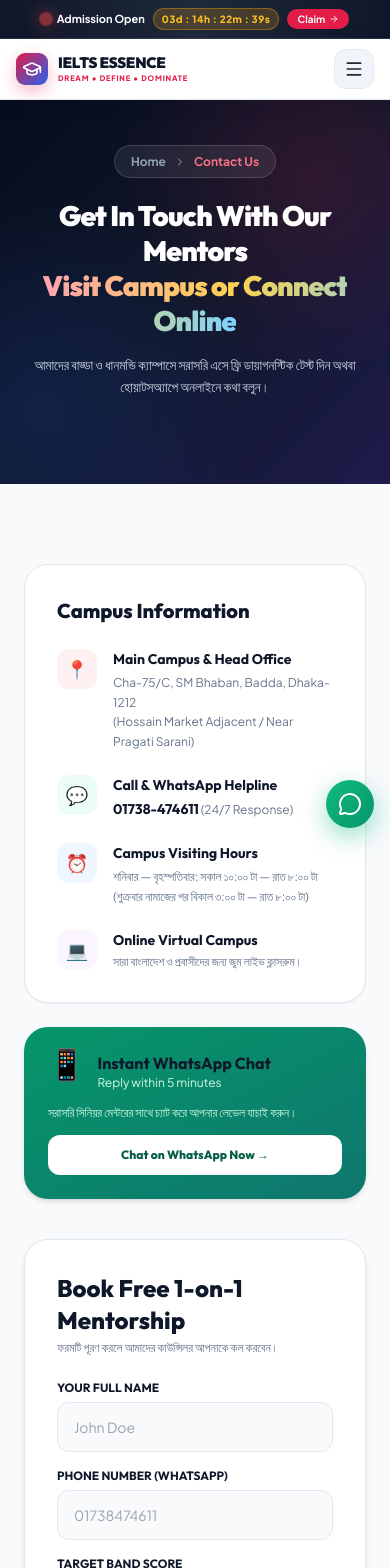
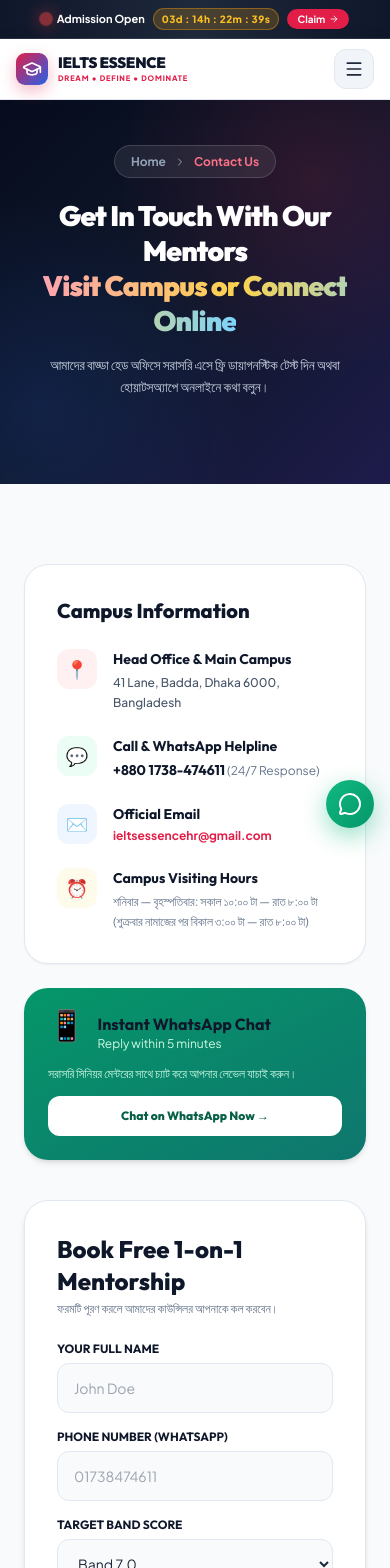
Before and after one commit to raihancsegit/ieltsessence, a Next.js app: page /contact in a window 390 px wide. Shown: the top 1568 px of the page. Built offline with nearby package versions, Linux system fonts and the light colour scheme.

Commit message:
chore(contact): update official address, email, phone & WhatsApp across entire site

```diff
--- a/src/app/contact/page.tsx
+++ b/src/app/contact/page.tsx
@@ -50,7 +50,7 @@
           </h1>
 
           <p className="inner-hero-subtitle">
-            আমাদের বাড্ডা ও ধানমন্ডি ক্যাম্পাসে সরাসরি এসে ফ্রি ডায়াগনস্টিক টেস্ট দিন অথবা হোয়াটসঅ্যাপে অনলাইনে কথা বলুন।
+            আমাদের বাড্ডা হেড অফিসে সরাসরি এসে ফ্রি ডায়াগনস্টিক টেস্ট দিন অথবা হোয়াটসঅ্যাপে অনলাইনে কথা বলুন।
           </p>
         </div>
       </section>
@@ -72,10 +72,9 @@
                     📍
                   </div>
                   <div>
-                    <h4 className="font-bold text-slate-900 text-sm font-heading">Main Campus & Head Office</h4>
-                    <p className="text-xs text-slate-500 mt-1 leading-relaxed">
-                      Cha-75/C, SM Bhaban, Badda, Dhaka-1212<br />
-                      (Hossain Market Adjacent / Near Pragati Sarani)
+                    <h4 className="font-bold text-slate-900 text-sm font-heading">Head Office & Main Campus</h4>
+                    <p className="text-xs text-slate-600 mt-1 leading-relaxed font-medium">
+                      41 Lane, Badda, Dhaka 6000, Bangladesh
                     </p>
                   </div>
                 </div>
@@ -88,14 +87,27 @@
                   <div>
                     <h4 className="font-bold text-slate-900 text-sm font-heading">Call & WhatsApp Helpline</h4>
                     <p className="text-xs text-slate-500 mt-1">
-                      <strong className="text-slate-900 text-sm font-heading">01738-474611</strong> (24/7 Response)
+                      <strong className="text-slate-900 text-sm font-heading">+880 1738-474611</strong> (24/7 Response)
                     </p>
                   </div>
                 </div>
 
-                {/* Item 3: Hours */}
+                {/* Item 3: Email */}
                 <div className="flex items-start gap-4">
                   <div className="w-10 h-10 rounded-xl bg-blue-50 text-blue-600 flex items-center justify-center text-lg flex-shrink-0">
+                    ✉️
+                  </div>
+                  <div>
+                    <h4 className="font-bold text-slate-900 text-sm font-heading">Official Email</h4>
+                    <p className="text-xs text-slate-600 mt-1">
+                      <a href="mailto:ieltsessencehr@gmail.com" className="text-rose-600 font-bold hover:underline">ieltsessencehr@gmail.com</a>
+                    </p>
+                  </div>
+                </div>
+
+                {/* Item 4: Hours */}
+                <div className="flex items-start gap-4">
+                  <div className="w-10 h-10 rounded-xl bg-amber-50 text-amber-600 flex items-center justify-center text-lg flex-shrink-0">
                     ⏰
                   </div>
                   <div>
@@ -103,19 +115,6 @@
                     <p className="text-xs text-slate-500 mt-1 leading-relaxed">
                       শনিবার — বৃহস্পতিবার: সকাল ১০:০০ টা — রাত ৮:০০ টা<br />
                       (শুক্রবার নামাজের পর বিকাল ৩:০০ টা — রাত ৮:০০ টা)
-                    </p>
-                  </div>
-                </div>
-
-                {/* Item 4: Online Zoom */}
-                <div className="flex items-start gap-4">
-                  <div className="w-10 h-10 rounded-xl bg-purple-50 text-purple-600 flex items-center justify-center text-lg flex-shrink-0">
-                    💻
-                  </div>
-                  <div>
-                    <h4 className="font-bold text-slate-900 text-sm font-heading">Online Virtual Campus</h4>
-                    <p className="text-xs text-slate-500 mt-1">
-                      সারা বাংলাদেশ ও প্রবাসীদের জন্য জুম লাইভ ক্লাসরুম।
                     </p>
                   </div>
                 </div>
@@ -347,28 +346,28 @@
               <div className="w-10 h-10 rounded-xl bg-rose-50 text-rose-600 flex items-center justify-center font-bold text-lg">🎓</div>
               <h4 className="font-bold text-slate-900 text-sm font-heading">Admission & Batch Info</h4>
               <p className="text-xs text-slate-500">নতুন ব্যাচের সময়সূচী ও সিট বুকিং</p>
-              <div className="text-xs font-bold text-rose-600 pt-1 font-heading">01738-474611 (Ext. 1)</div>
+              <div className="text-xs font-bold text-rose-600 pt-1 font-heading">+880 1738-474611</div>
             </div>
 
             <div className="bg-white p-6 rounded-3xl border border-slate-200 shadow-sm space-y-2 hover-elevate">
               <div className="w-10 h-10 rounded-xl bg-blue-50 text-blue-600 flex items-center justify-center font-bold text-lg">✈️</div>
               <h4 className="font-bold text-slate-900 text-sm font-heading">Study Abroad & Visa</h4>
               <p className="text-xs text-slate-500">ইউনিভার্সিটি শর্টলিস্ট ও এসওপি রিভিউ</p>
-              <div className="text-xs font-bold text-blue-600 pt-1 font-heading">01738-474611 (Ext. 2)</div>
+              <div className="text-xs font-bold text-blue-600 pt-1 font-heading">+880 1738-474611</div>
             </div>
 
             <div className="bg-white p-6 rounded-3xl border border-slate-200 shadow-sm space-y-2 hover-elevate">
               <div className="w-10 h-10 rounded-xl bg-purple-50 text-purple-600 flex items-center justify-center font-bold text-lg">✍️</div>
-              <h4 className="font-bold text-slate-900 text-sm font-heading">Writing Evaluation Desk</h4>
+              <h4 className="font-bold text-slate-900 text-sm font-heading">Writing & Support Desk</h4>
               <p className="text-xs text-slate-500">রচনা জমা ও লাল কালি কারেকশন ফিডব্যাক</p>
-              <div className="text-xs font-bold text-purple-600 pt-1 font-heading">writing@ieltsessence.com</div>
+              <div className="text-xs font-bold text-purple-600 pt-1 font-heading">ieltsessencehr@gmail.com</div>
             </div>
 
             <div className="bg-white p-6 rounded-3xl border border-slate-200 shadow-sm space-y-2 hover-elevate">
               <div className="w-10 h-10 rounded-xl bg-emerald-50 text-emerald-600 flex items-center justify-center font-bold text-lg">👨‍🏫</div>
-              <h4 className="font-bold text-slate-900 text-sm font-heading">Founder's Direct Office</h4>
-              <p className="text-xs text-slate-500">জুয়েল স্যারের সাথে সরাসরি এপয়েন্টমেন্ট</p>
-              <div className="text-xs font-bold text-emerald-600 pt-1 font-heading">mentor@ieltsessence.com</div>
+              <h4 className="font-bold text-slate-900 text-sm font-heading">Mentor Direct Contact</h4>
+              <p className="text-xs text-slate-500">জুয়েল স্যারের সাথে সরাসরি যোগাযোগ</p>
+              <div className="text-xs font-bold text-emerald-600 pt-1 font-heading">ieltsessencehr@gmail.com</div>
             </div>
           </div>
         </div>
--- a/src/app/page.tsx
+++ b/src/app/page.tsx
@@ -94,7 +94,7 @@
     },
     {
       q: "5. Do you offer online classes?",
-      a: "Yes, we offer live interactive online classes with HD recording access as well as physical offline classes at our SM Bhaban, Badda campus."
+      a: "Yes, we offer live interactive online classes with HD recording access as well as physical offline classes at our 41 Lane, Badda, Dhaka 6000 campus."
     },
     {
       q: "6. Do you provide Mock Tests?",
--- a/src/components/layout/Footer.tsx
+++ b/src/components/layout/Footer.tsx
@@ -124,11 +124,11 @@
               </div>
               <div className="flex items-start gap-2">
                 <Mail className="w-4 h-4 text-blue-400 shrink-0 mt-0.5" />
-                <span className="text-slate-300">support@ieltsessence.com</span>
+                <a href="mailto:ieltsessencehr@gmail.com" className="text-slate-300 hover:text-white transition-colors">ieltsessencehr@gmail.com</a>
               </div>
               <div className="flex items-start gap-2">
                 <MapPin className="w-4 h-4 text-rose-400 shrink-0 mt-0.5" />
-                <span className="text-slate-300">Dhanmondi, Uttara & Mirpur, Dhaka</span>
+                <span className="text-slate-300">41 Lane, Badda, Dhaka 6000, Bangladesh</span>
               </div>
               <div className="pt-2">
                 <button
--- a/src/components/layout/MobileDrawer.tsx
+++ b/src/components/layout/MobileDrawer.tsx
@@ -238,9 +238,9 @@
             <span>Helpline: +880 1738-474611</span>
           </a>
 
-          <div className="flex items-center justify-center gap-1 text-[11px] text-slate-400 font-medium text-center">
-            <MapPin className="w-3 h-3 text-slate-400 shrink-0" />
-            <span>SM Bhaban, Badda, Dhaka</span>
+          <div className="flex items-center justify-center gap-1.5 text-[11px] text-slate-500 font-medium text-center">
+            <MapPin className="w-3.5 h-3.5 text-rose-500 shrink-0" />
+            <span>41 Lane, Badda, Dhaka 6000, Bangladesh</span>
           </div>
         </div>
       </div>
--- a/src/components/modals/CounsellingModal.tsx
+++ b/src/components/modals/CounsellingModal.tsx
@@ -151,10 +151,8 @@
                     onChange={(e) => setMode(e.target.value)}
                     className="w-full px-3 py-2.5 rounded-xl border border-slate-200 focus:border-rose-500 focus:ring-2 focus:ring-rose-200 outline-none text-xs text-slate-800 font-semibold bg-white cursor-pointer"
                   >
-                    <option value="Online Zoom Live">Online Zoom Live</option>
-                    <option value="Offline Dhanmondi">Offline Dhanmondi</option>
-                    <option value="Offline Uttara">Offline Uttara</option>
-                    <option value="Offline Mirpur">Offline Mirpur</option>
+                    <option value="Online Zoom Live">Online (Zoom Live)</option>
+                    <option value="Offline Badda Campus">Offline (Badda Campus)</option>
                   </select>
                 </div>
               </div>
```
